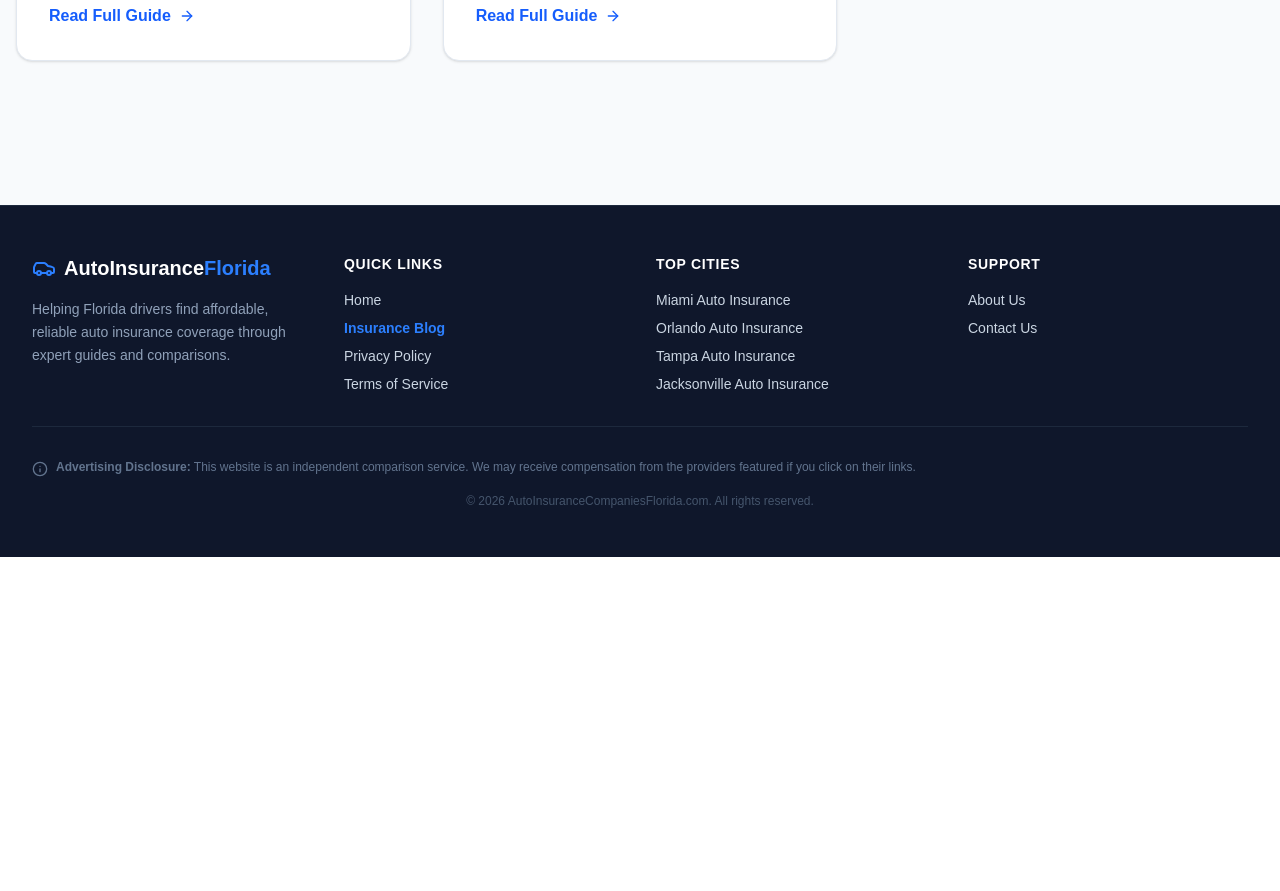
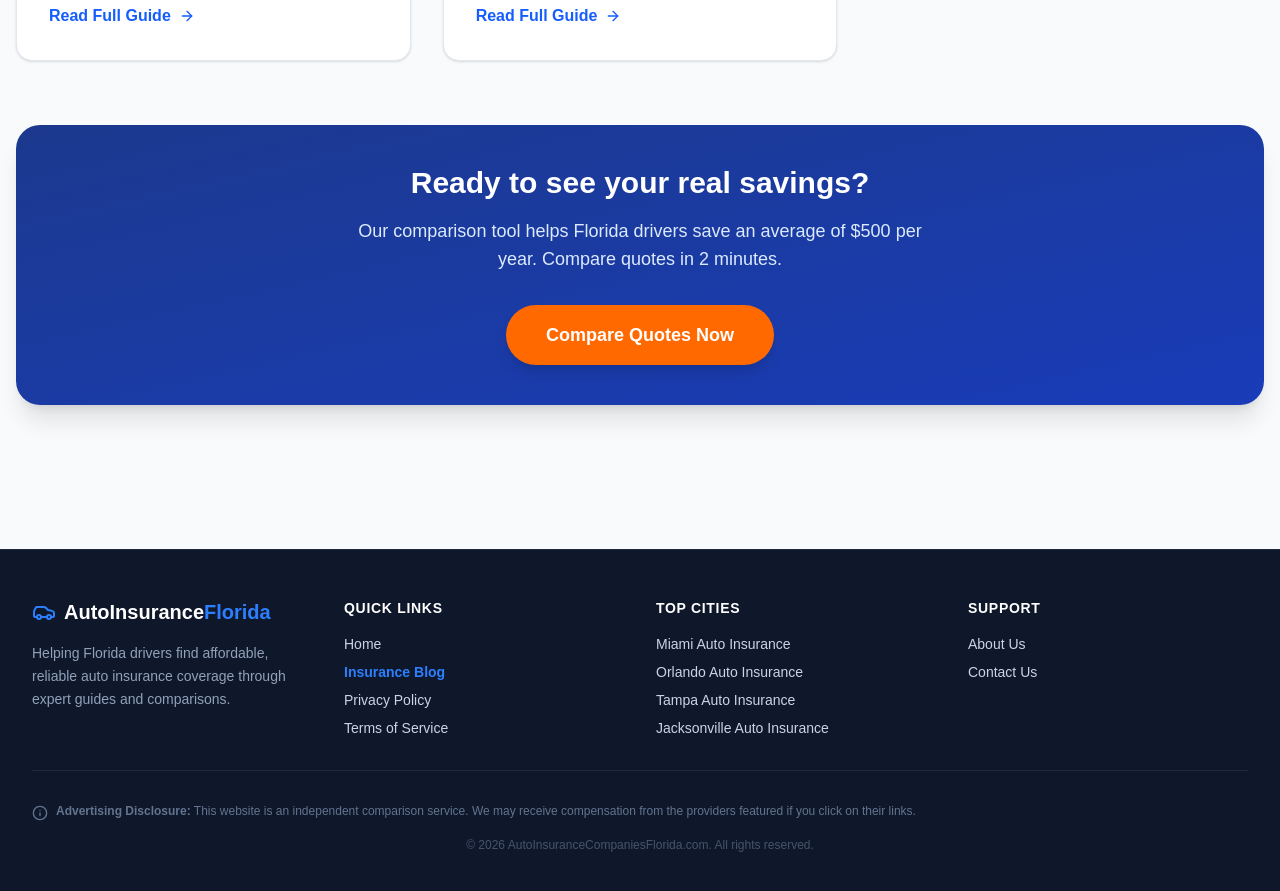
Before and after one commit to abdousetif39/florida-insurance, a Next.js app: page /blog in a window 1280 px wide. Shown: the part 2420-3311 px from the top of the page. Before the commit the page ends 2977 px from the top, so only its background shows below. Built offline with nearby package versions, Linux system fonts and the light colour scheme.

Commit message:
pdate blog post page with axounty affiliate links

```diff
--- a/src/app/blog/[slug]/page.js
+++ b/src/app/blog/[slug]/page.js
@@ -86,9 +86,9 @@ export default async function BlogPostPage({ params }) {
               <p className="text-blue-100 mb-8 max-w-lg mx-auto">
                 Join thousands of Florida residents who found cheaper rates using our independent comparison tools.
               </p>
-              <Link href="/" className="inline-flex items-center justify-center bg-orange-500 hover:bg-orange-600 text-white font-bold py-4 px-10 rounded-full transition-all transform hover:scale-105 active:scale-95 shadow-lg">
-                Get Your Free Quote <ArrowRight className="ml-2 h-5 w-5" />
-              </Link>
+              <a href="https://afflat3c2.com/trk/lnk/8736DC01-8F47-40DD-8D3C-C2F814075491/?o=31202&c=918277&a=790327&k=B7A7682872F318AEFCB7CF473FC792A5&l=36289" target="_blank" rel="noopener noreferrer" className="inline-flex items-center justify-center bg-orange-500 hover:bg-orange-600 text-white font-bold py-4 px-10 rounded-full transition-all transform hover:scale-105 active:scale-95 shadow-lg">
+              Get Your Free Quote <ArrowRight className="ml-2 h-5 w-5" />
+              </a>
             </div>
           </div>
         </article>
--- a/src/app/blog/page.js
+++ b/src/app/blog/page.js
@@ -11,12 +11,15 @@ export default function BlogPage() {
   return (
     <main className="bg-slate-50 min-h-screen pb-20">
       <div className="max-w-7xl mx-auto px-4 py-16">
+
+        {/* عنوان الصفحة */}
         <div className="text-center mb-16">
           <h1 className="text-4xl md:text-5xl font-extrabold text-slate-900 mb-4">Florida Car Insurance Guides</h1>
           <p className="text-slate-600 text-lg max-w-2xl mx-auto">Expert advice to help you navigate Florida laws and lower your premiums.</p>
         </div>
 
-        <div className="grid md:grid-cols-2 lg:grid-cols-3 gap-8">
+        {/* شبكة المقالات الـ 20 */}
+        <div className="grid md:grid-cols-2 lg:grid-cols-3 gap-8 mb-16">
           {blogPosts.map((post) => (
             <article key={post.slug} className="bg-white border border-slate-200 rounded-2xl overflow-hidden flex flex-col shadow-sm hover:shadow-xl transition-all">
               <div className="p-8 flex flex-col flex-grow">
@@ -34,6 +37,23 @@ export default function BlogPage() {
             </article>
           ))}
         </div>
+
+        {/* صندوق عروض الأفيليت (MaxBounty) الجديد */}
+        <div className="mt-12 p-10 bg-gradient-to-br from-blue-900 to-blue-800 rounded-3xl text-center text-white shadow-xl">
+          <h2 className="text-3xl font-bold mb-4">Ready to see your real savings?</h2>
+          <p className="text-blue-100 mb-8 max-w-xl mx-auto text-lg">
+            Our comparison tool helps Florida drivers save an average of $500 per year. Compare quotes in 2 minutes.
+          </p>
+          <a
+            href="https://afflat3c2.com/trk/lnk/8736DC01-8F47-40DD-8D3C-C2F814075491/?o=31202&c=918277&a=790327&k=B7A7682872F318AEFCB7CF473FC792A5&l=36289"
+            target="_blank"
+            rel="noopener noreferrer"
+            className="inline-block bg-orange-500 hover:bg-orange-600 text-white font-bold py-4 px-10 rounded-full text-lg transition-all shadow-lg transform hover:scale-105 active:scale-95"
+          >
+            Compare Quotes Now
+          </a>
+        </div>
+
       </div>
     </main>
   );
```
